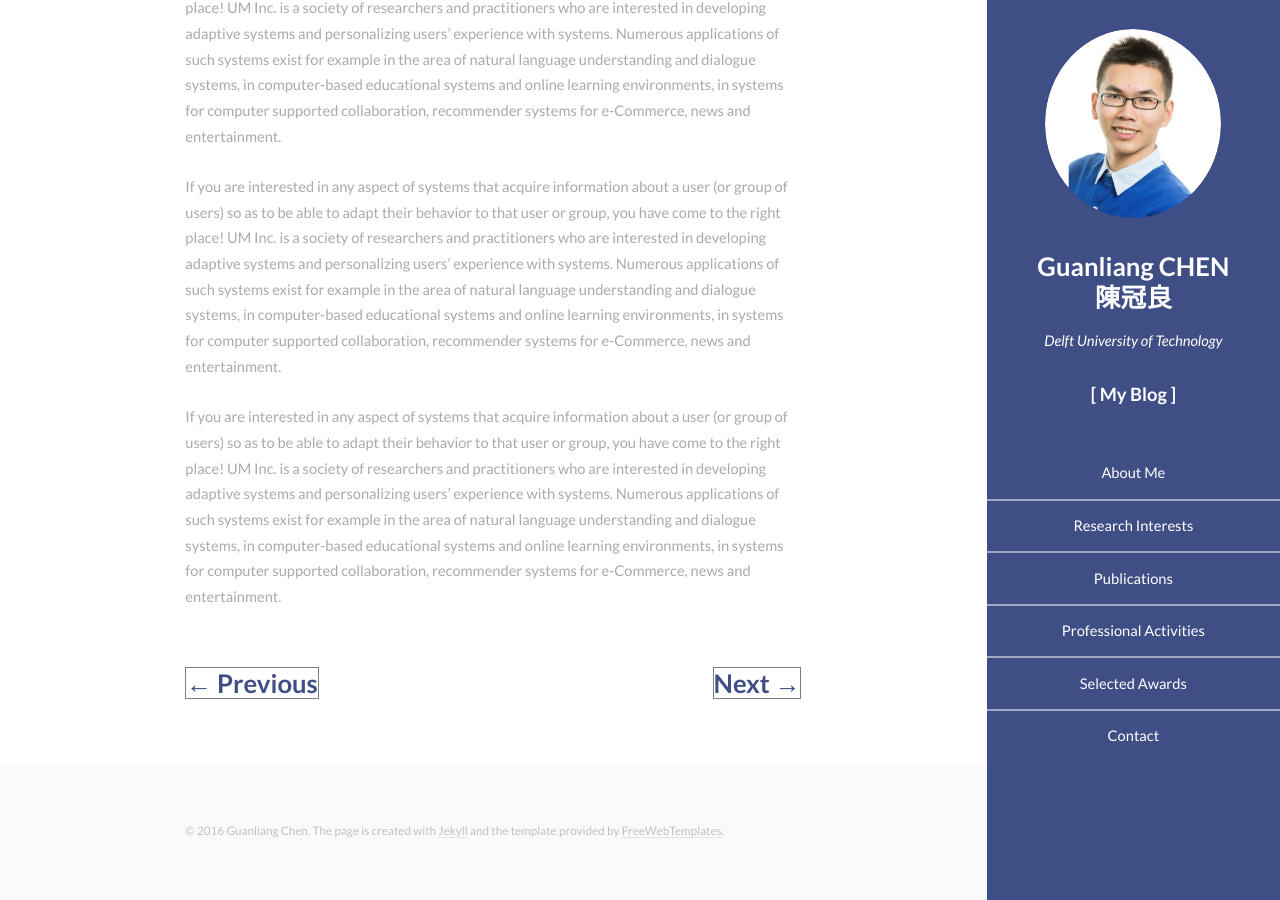
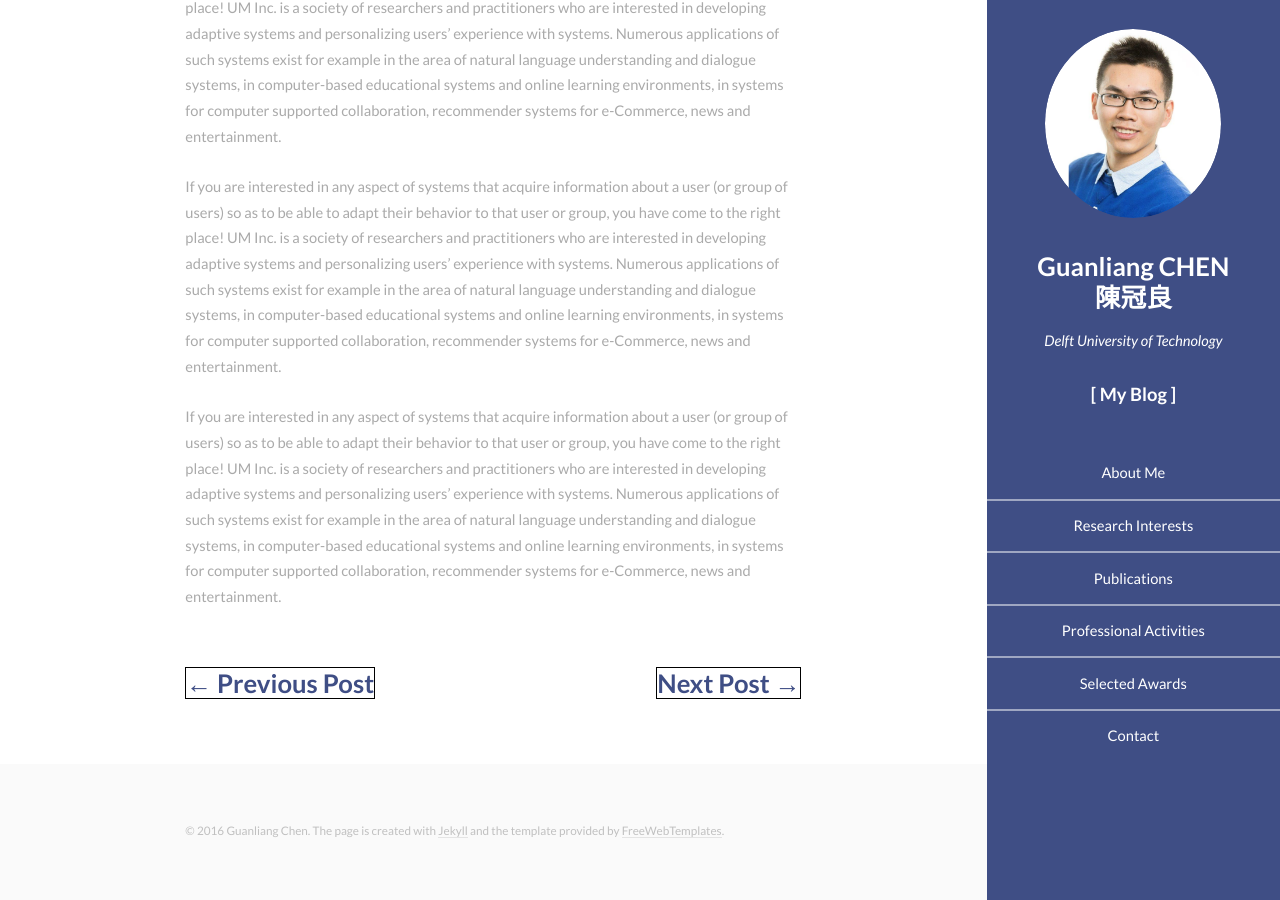
Before and after one commit to AngusGLChen/__angusglchen.github.io, a Jekyll site: the page built from _posts/2016-08-19-My-First-Post.md, in a window 1280 px wide and 900 px high, scrolled down 584 px. Built offline with Jekyll 4.4.1, drawn with Linux system fonts in a browser that asks for light colours.

Commit message:
Aug 16, 2016

```diff
--- a/_layouts/post.html
+++ b/_layouts/post.html
@@ -11,11 +11,11 @@
 
 <div style="padding: 0 0 100px 0">
     {% if page.previous.url %}
-    <div style="display:inline-block;margin-right:0px;float:left"><h3><a href="{{ page.previous.url | prepend: site.baseurl | replace: '//', '/' }}" data-toggle="tooltip" data-placement="top" title="{{page.previous.title}}" style="border:1px;border-style:solid;border-color:grey">&larr; Previous</a></h3></div>
+    <div style="display:inline-block;margin-right:0px;float:left"><h3><a href="{{ page.previous.url | prepend: site.baseurl | replace: '//', '/' }}" data-toggle="tooltip" data-placement="top" title="{{page.previous.title}}" style="border:1px;border-style:solid;border-color:black">&larr; Previous Post</a></h3></div>
     {% endif %}
 
     {% if page.next.url %}
-    <div style="display:inline-block;float:right"><h3><a href="{{ page.next.url | prepend: site.baseurl | replace: '//', '/' }}" data-toggle="tooltip" data-placement="top" title="{{page.next.title}}" style="border:1px;border-style:solid;border-color:grey">Next &rarr;</a></h3></div>
+    <div style="display:inline-block;float:right"><h3><a href="{{ page.next.url | prepend: site.baseurl | replace: '//', '/' }}" data-toggle="tooltip" data-placement="top" title="{{page.next.title}}" style="border:1px;border-style:solid;border-color:black">Next Post &rarr;</a></h3></div>
     {% endif %}
 
 </div>
```
